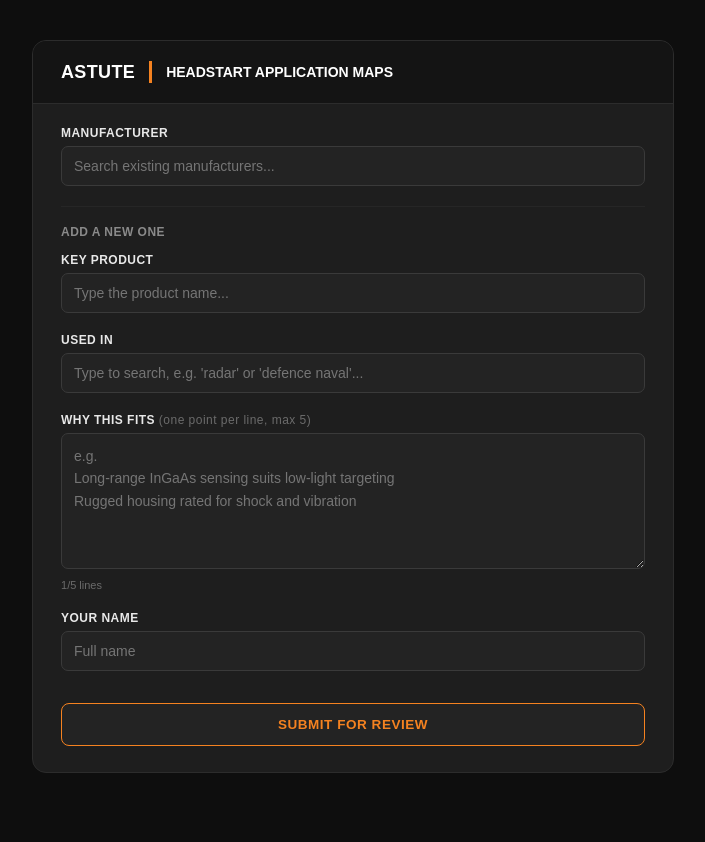
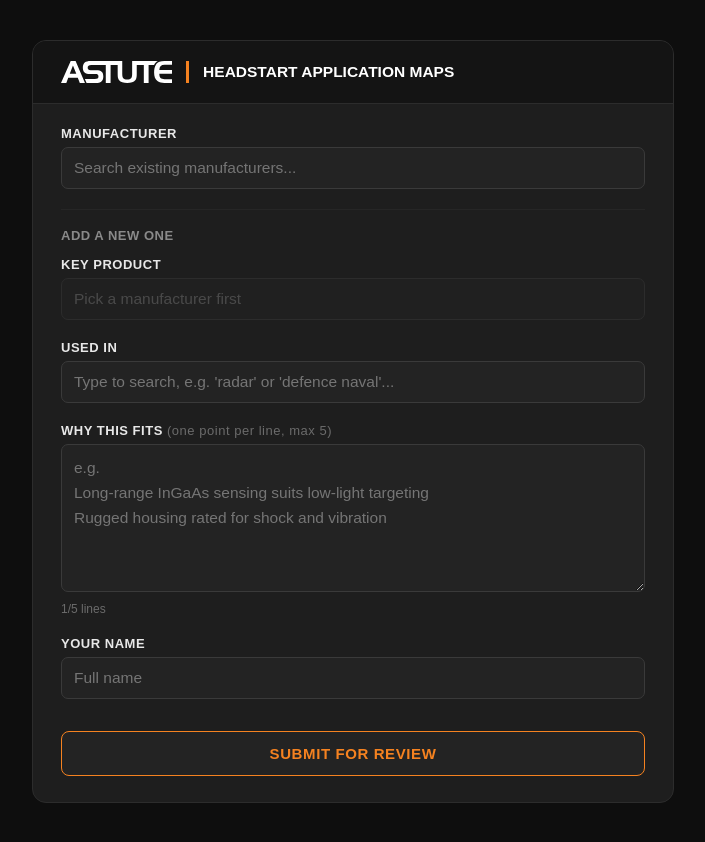
Before and after one commit to damesemp/headstart, a Next.js app in the folder headstart-app-maps/: page / in a window 1280 px wide. Shown: the whole page, without its empty margins (287-992 px from the left). Before the commit the page ends 813 px from the top, so only its background shows below. Built offline with nearby package versions, Linux system fonts and the light colour scheme.

Commit message:
Implement TextTypeahead component and update styles
Added TextTypeahead component for enhanced input with suggestions and improved styling for various elements.

```diff
--- a/headstart-app-maps/app/page.js
+++ b/headstart-app-maps/app/page.js
@@ -11,6 +11,63 @@
     return () => clearTimeout(t);
   }, [value, delay]);
   return debounced;
+}
+
+function TextTypeahead({ label, placeholder, fetchUrl, value, onChange, disabled }) {
+  const [open, setOpen] = useState(false);
+  const [options, setOptions] = useState([]);
+  const debouncedQuery = useDebounced(value, 250);
+  const boxRef = useRef(null);
+
+  useEffect(() => {
+    if (!open || disabled) return;
+    fetch(`${fetchUrl}&q=${encodeURIComponent(debouncedQuery)}`)
+      .then((r) => r.json())
+      .then((d) => setOptions(d.results || []))
+      .catch(() => setOptions([]));
+  }, [debouncedQuery, open, fetchUrl, disabled]);
+
+  useEffect(() => {
+    function onClickOutside(e) {
+      if (boxRef.current && !boxRef.current.contains(e.target)) setOpen(false);
+    }
+    document.addEventListener("mousedown", onClickOutside);
+    return () => document.removeEventListener("mousedown", onClickOutside);
+  }, []);
+
+  return (
+    <div style={{ marginBottom: 20, position: "relative" }} ref={boxRef}>
+      <label style={labelStyle}>{label}</label>
+      <input
+        type="text"
+        placeholder={placeholder}
+        value={value}
+        disabled={disabled}
+        onFocus={() => setOpen(true)}
+        onChange={(e) => {
+          onChange(e.target.value);
+          setOpen(true);
+        }}
+        style={{ ...inputStyle, opacity: disabled ? 0.5 : 1 }}
+      />
+      {open && !disabled && options.length > 0 && (
+        <div style={dropdownStyle}>
+          {options.map((opt, i) => (
+            <div
+              key={i}
+              onClick={() => {
+                onChange(opt);
+                setOpen(false);
+              }}
+              style={dropdownItemStyle}
+            >
+              {opt}
+            </div>
+          ))}
+        </div>
+      )}
+    </div>
+  );
 }
 
 function SearchSelect({ label, placeholder, fetchUrl, value, onSelect, renderLabel, allowCustom, onCustom }) {
@@ -66,7 +123,11 @@
               {renderLabel(opt)}
             </div>
           ))}
-          {allowCustom && query.trim() && (
+          {allowCustom &&
+            query.trim() &&
+            !options.some(
+              (opt) => renderLabel(opt).trim().toLowerCase() === query.trim().toLowerCase()
+            ) && (
               <div
                 onClick={() => {
                   onSelect(null);
@@ -87,7 +148,7 @@
 const labelStyle = {
   display: "block",
   color: "#e8e8e8",
-  fontSize: 12,
+  fontSize: 13,
   fontWeight: 700,
   letterSpacing: "0.04em",
   textTransform: "uppercase",
@@ -101,7 +162,7 @@
   border: "1px solid #3a3a3a",
   borderRadius: 7,
   padding: "11px 12px",
-  fontSize: 14,
+  fontSize: 15.5,
   boxSizing: "border-box",
   fontFamily: "inherit",
 };
@@ -122,7 +183,7 @@
 
 const dropdownItemStyle = {
   padding: "9px 12px",
-  fontSize: 13,
+  fontSize: 14.5,
   color: "#ddd",
   cursor: "pointer",
   borderBottom: "1px solid #2c2c2c",
@@ -134,7 +195,7 @@
       style={{
         background: live ? "#1e3a2c" : "#3a2f1a",
         color: live ? "#5fd48a" : "#e0a840",
-        fontSize: 10.5,
+        fontSize: 11.5,
         fontWeight: 700,
         padding: "3px 9px",
         borderRadius: 20,
@@ -158,6 +219,7 @@
   const [status, setStatus] = useState("idle");
 
   useEffect(() => {
+    setKeyProduct("");
     if (!manufacturer) {
       setAlreadyMapped({ live: [], pending: [] });
       return;
@@ -245,11 +307,25 @@
             borderBottom: "1px solid #2c2c2c",
           }}
         >
-          <span style={{ color: "#fff", fontWeight: 900, fontSize: 18, letterSpacing: "0.02em" }}>
-            ASTUTE
-          </span>
+          <svg
+            viewBox="0 0 1965.95 389.23"
+            style={{ height: 22, width: "auto", display: "block" }}
+          >
+            <path
+              fill="#fff"
+              d="m1672.76,31.86c-10.01,11-18.53,23.49-25.58,37.54l-97.31.02.08,318.91-84.42.02-.08-318.91-125.27.03.04,161.36c.01,49.84-5.19,83.95-22.25,104.52-32.14,37.91-78.77,53.61-146.12,53.63s-115.01-15.66-147.16-53.55c-17.62-21.11-21.75-55.22-21.76-104.51l-.04-161.36-125.01-.88-.79,319.82-84.46.02-.08-318.91-257.84.03c-42.49.01-62.69,15.2-62.68,50.91,0,28.18,17.63,42.26,51.3,42.25l100.93-.03c86.53-.02,124.37,28.66,124.39,109.88.02,81.77-44.02,116.4-136.27,116.42l-160.26.04-29.54-69.27,176.86-.04c43.5-.01,63.2-10.32,63.19-43.88,0-34.66-18.14-44.92-57.53-44.91l-88.99.02c-89.12.02-129.54-33.57-129.56-111.51-.02-84.5,44.02-119.13,136.23-119.15l560.91-.14.06,228.52c.02,68.77,20.23,97.45,88.09,97.43,67.35-.02,87.04-28.71,87.02-97.48l-.06-228.52,454.04-.11c-15.18,8.49-28.5,19.05-40.07,31.79Z"
+            />
+            <path
+              fill="#fff"
+              d="m258.18.34l-86.45.02L0,389.23l94.06-.02,34.2-92.59,168.88-.04,35.77,92.57,91.2-.02L258.18.34Zm-103,226.96l56.43-149.46,59.09,149.43-115.51.03Z"
+            />
+            <path
+              fill="#fff"
+              d="m1739.96,158.16l225.93-.06.02,67.68-226.44.06c.53,69.82,28.02,95.26,92.24,95.25l134.22-.03.02,67.68-137.83.03c-47.15.01-83.41-3.76-121.24-34.08-39.91-31.92-59.62-82.81-59.63-153.21-.01-56.5,9.77-100.55,30-132.85,15.39-24.72,36.9-42.57,64.79-53.82C1766.46,4.89,1795.73.04,1830.1.03l135.75-.03.02,67.68-134.22.03c-59.05.01-88.57,29.26-91.68,90.45Z"
+            />
+          </svg>
           <div style={{ width: 3, height: 22, background: orange }} />
-          <span style={{ color: "#fff", fontWeight: 900, fontSize: 14 }}>
+          <span style={{ color: "#fff", fontWeight: 900, fontSize: 15.5 }}>
             HEADSTART APPLICATION MAPS
           </span>
         </div>
@@ -266,13 +342,13 @@
 
           {manufacturer && (
             <>
-              <p style={{ color: "#8a8a8a", fontSize: 11, fontWeight: 700, letterSpacing: "0.04em", textTransform: "uppercase", margin: "0 0 10px" }}>
+              <p style={{ color: "#8a8a8a", fontSize: 12, fontWeight: 700, letterSpacing: "0.04em", textTransform: "uppercase", margin: "0 0 10px" }}>
                 Already mapped for {manufacturer.name} &middot; 5 most recent
               </p>
               <div style={{ background: "#181818", border: "1px solid #2c2c2c", borderRadius: 9, marginBottom: 20, overflow: "hidden" }}>
                 <div style={{ maxHeight: 210, overflowY: "auto", padding: "4px 6px 4px 16px" }}>
                   {rows.length === 0 && (
-                    <p style={{ color: "#5a5a5a", fontSize: 12.5, padding: "12px 0" }}>Nothing mapped for this manufacturer yet.</p>
+                    <p style={{ color: "#5a5a5a", fontSize: 13.5, padding: "12px 0" }}>Nothing mapped for this manufacturer yet.</p>
                   )}
                   {rows.map((r, i) => (
                     <div
@@ -286,8 +362,8 @@
                       }}
                     >
                       <div>
-                        <p style={{ color: "#fff", fontSize: 13, margin: 0 }}>{r.title}</p>
-                        <p style={{ color: "#6b6b6b", fontSize: 11.5, margin: "2px 0 0" }}>{r.subtitle}</p>
+                        <p style={{ color: "#fff", fontSize: 14.5, margin: 0 }}>{r.title}</p>
+                        <p style={{ color: "#6b6b6b", fontSize: 12.5, margin: "2px 0 0" }}>{r.subtitle}</p>
                       </div>
                       <StatusPill live={r.live} />
                     </div>
@@ -297,17 +373,17 @@
             </>
           )}
 
-          <p style={{ color: "#8a8a8a", fontSize: 12, fontWeight: 700, letterSpacing: "0.04em", textTransform: "uppercase", margin: "0 0 14px", borderTop: "1px solid #262626", paddingTop: 18 }}>
+          <p style={{ color: "#8a8a8a", fontSize: 13, fontWeight: 700, letterSpacing: "0.04em", textTransform: "uppercase", margin: "0 0 14px", borderTop: "1px solid #262626", paddingTop: 18 }}>
             Add a new one
           </p>
 
-          <label style={labelStyle}>Key product</label>
-          <input
-            type="text"
-            placeholder="Type the product name..."
+          <TextTypeahead
+            label="Key product"
+            placeholder={manufacturer ? "Search or type a product name..." : "Pick a manufacturer first"}
+            fetchUrl={manufacturer ? `/api/key-products?manufacturerId=${manufacturer.id}` : ""}
             value={keyProduct}
-            onChange={(e) => setKeyProduct(e.target.value)}
-            style={{ ...inputStyle, marginBottom: 20 }}
+            onChange={setKeyProduct}
+            disabled={!manufacturer}
           />
 
           <SearchSelect
@@ -321,7 +397,7 @@
             onCustom={setProposedNewArea}
           />
           {proposedNewArea && (
-            <p style={{ color: orange, fontSize: 11.5, margin: "-14px 0 20px" }}>
+            <p style={{ color: orange, fontSize: 12.5, margin: "-14px 0 20px" }}>
               Proposing new: &ldquo;{proposedNewArea}&rdquo; &mdash; goes to review before it's added to the list.
             </p>
           )}
@@ -340,7 +416,7 @@
             }}
             style={{ ...inputStyle, marginBottom: 20, resize: "vertical", minHeight: 110, lineHeight: 1.6, fontFamily: "inherit" }}
           />
-          <p style={{ color: "#6b6b6b", fontSize: 11, margin: "-14px 0 20px" }}>
+          <p style={{ color: "#6b6b6b", fontSize: 12, margin: "-14px 0 20px" }}>
             {whyThisFits.split("\n").length}/5 lines
           </p>
 
@@ -365,7 +441,7 @@
               border: `1.5px solid ${orange}`,
               borderRadius: 8,
               padding: 13,
-              fontSize: 13.5,
+              fontSize: 15,
               fontWeight: 700,
               letterSpacing: "0.04em",
               textTransform: "uppercase",
@@ -376,13 +452,13 @@
             {status === "submitting" ? "Submitting..." : "Submit for review"}
           </button>
           {status === "missing" && (
-            <p style={{ color: "#e0a840", fontSize: 12, marginTop: 10 }}>Fill in every field first.</p>
+            <p style={{ color: "#e0a840", fontSize: 13, marginTop: 10 }}>Fill in every field first.</p>
           )}
           {status === "done" && (
-            <p style={{ color: "#5fd48a", fontSize: 12, marginTop: 10 }}>Submitted for review.</p>
+            <p style={{ color: "#5fd48a", fontSize: 13, marginTop: 10 }}>Submitted for review.</p>
           )}
           {status === "error" && (
-            <p style={{ color: "#e05a5a", fontSize: 12, marginTop: 10 }}>Something went wrong. Try again.</p>
+            <p style={{ color: "#e05a5a", fontSize: 13, marginTop: 10 }}>Something went wrong. Try again.</p>
           )}
         </div>
       </div>
```
Lines whose indentation alone changed are shown as unchanged.
